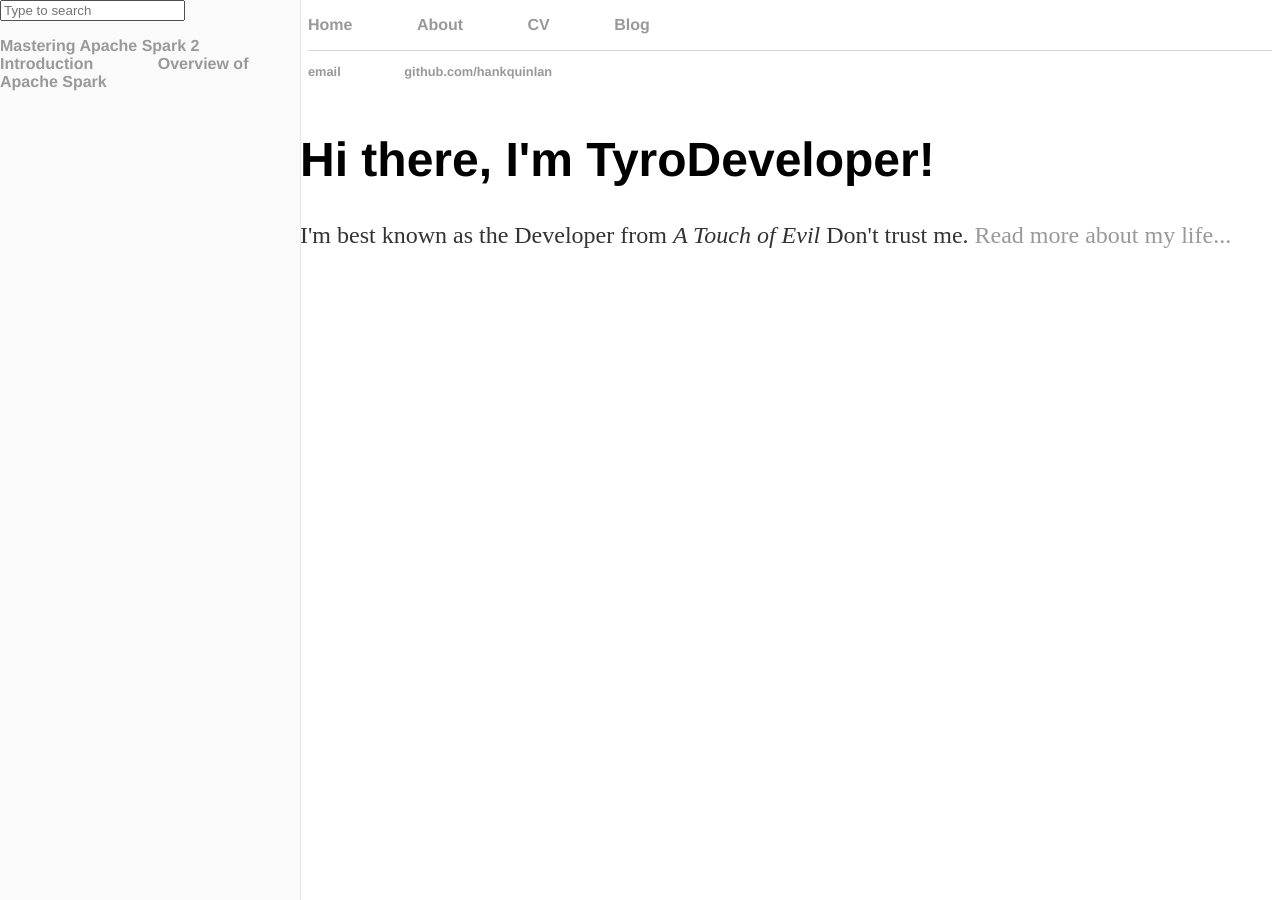
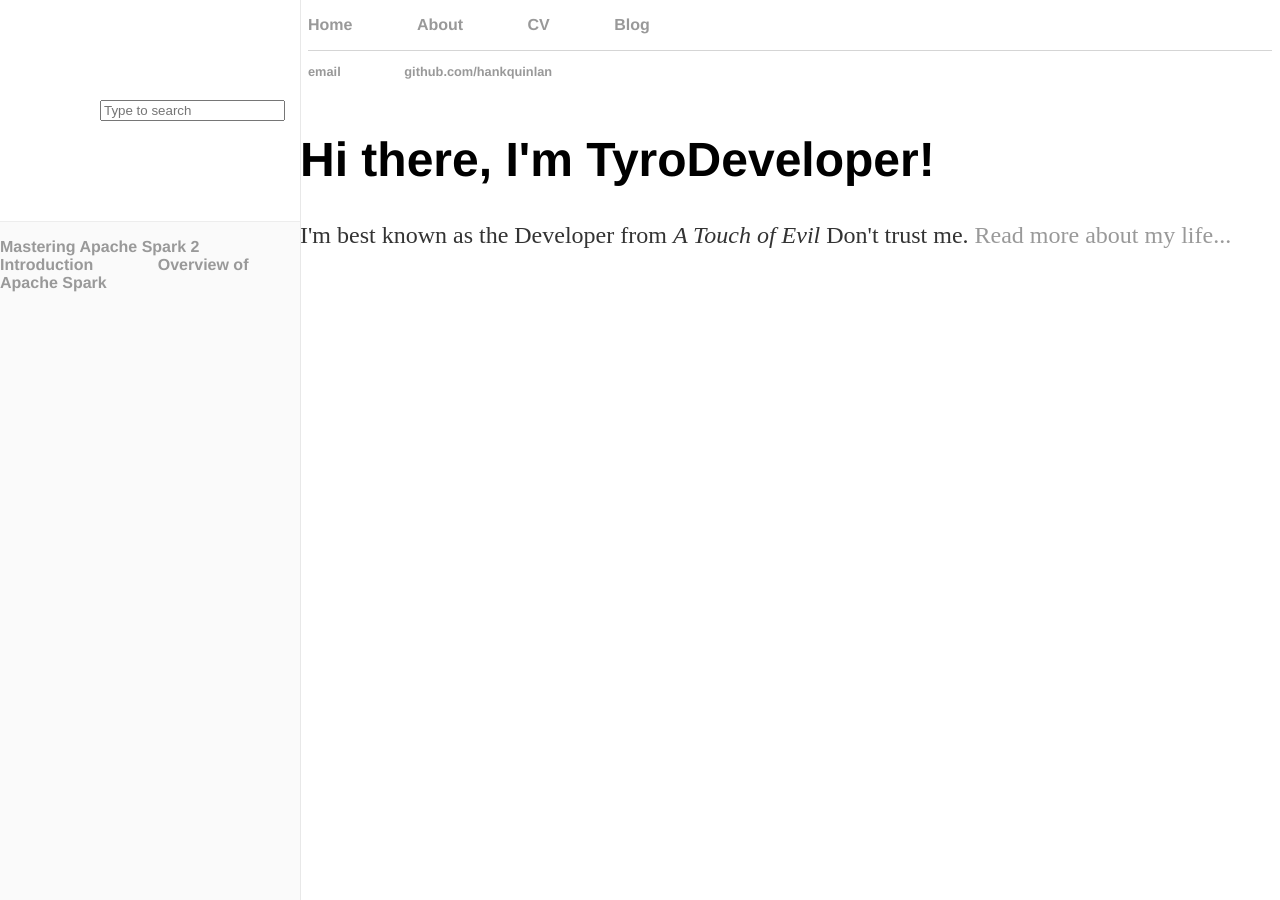
Before and after one commit to tyrodeveloper/tyrodeveloper.github.io, a Jekyll site: the page built from index.html, in a window 1280 px wide. Built offline with Jekyll 4.4.1, drawn with Linux system fonts in a browser that asks for light colours.

Commit message:
Update main.css

```diff
--- a/css/main.css
+++ b/css/main.css
@@ -38,7 +38,7 @@ margin-left: 300px;
     background: #fff;
 
 }
-.book-search-input {
+#book-search-input {
     padding: 100px;
     transition: top .5s ease;
     background: #fff;
```
